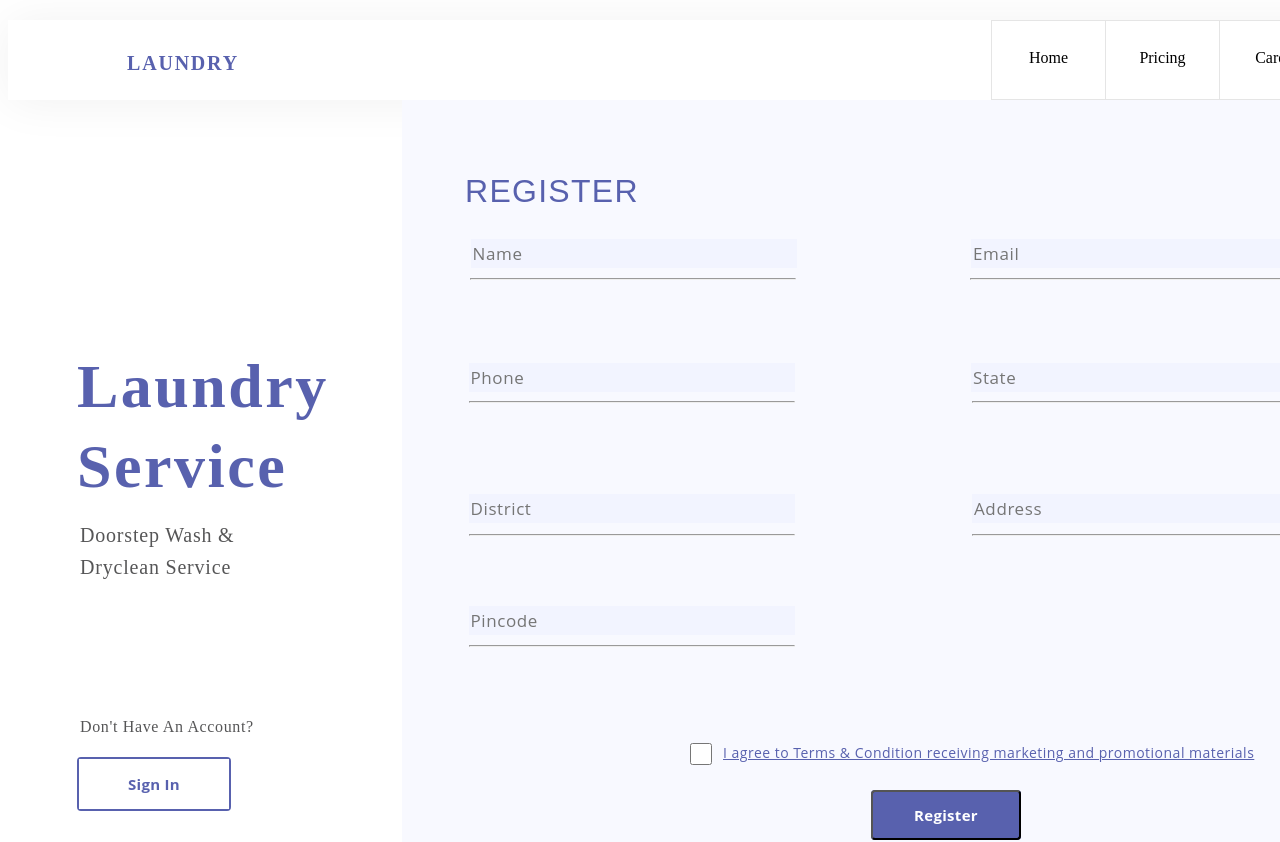
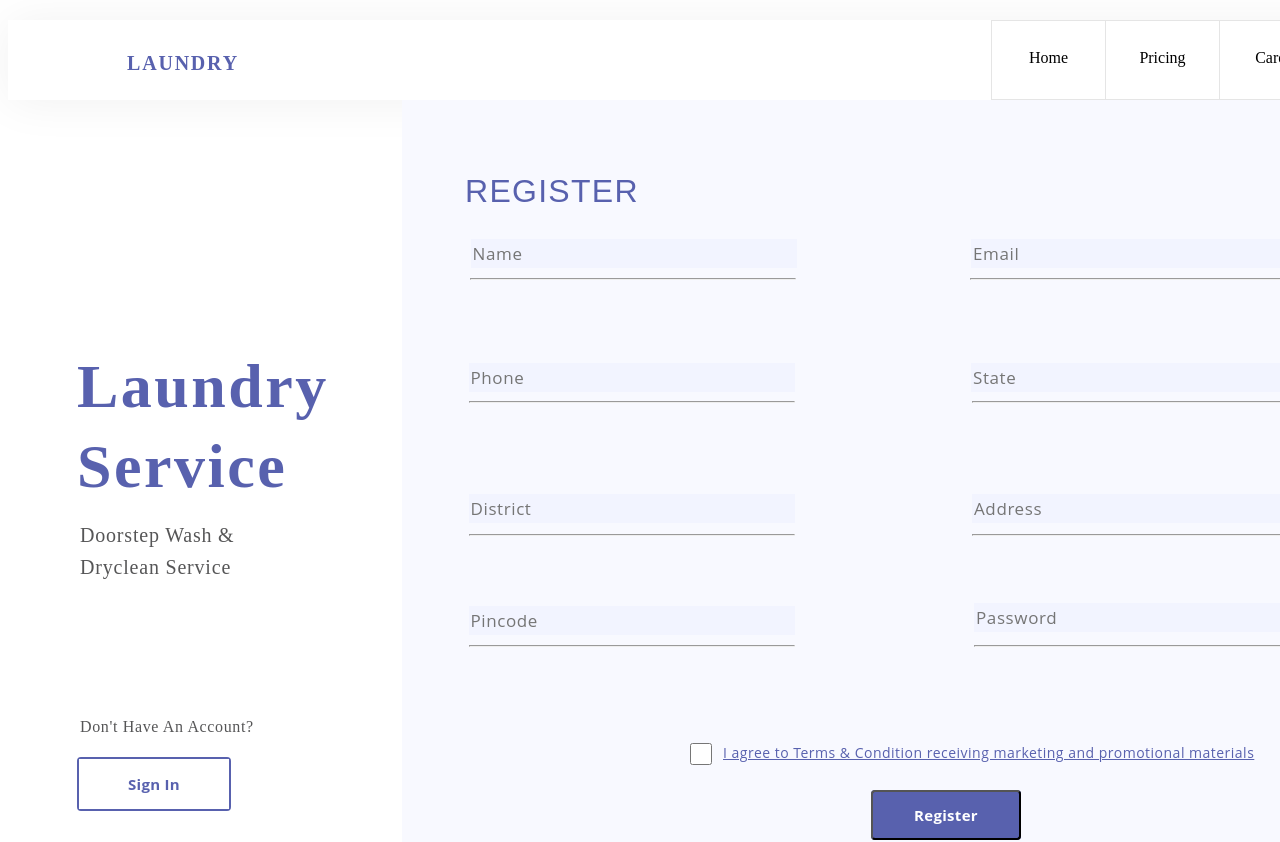
Before and after one commit to PranavMU/LaundryCartApp, a React (Create React App) app in the folder client/: page /register in a window 1280 px wide. Shown: the top 842 px of the page. Built offline with nearby package versions, Linux system fonts and the light colour scheme.

Commit message:
changes in register

```diff
--- a/client/src/components/register/register.css
+++ b/client/src/components/register/register.css
@@ -304,3 +304,23 @@
     background: #5861AE 0% 0% no-repeat padding-box;
     position: absolute;
 }
+#password1 {
+    top: 503px;
+    left: 572px;
+    width: 322px;
+    height: 27px;
+    text-align: left;
+    font: normal normal normal 17px/27px Open Sans;
+    letter-spacing: 0.6px;
+    color: #77838F;
+    opacity: 1;
+    position: absolute;
+    background: #B9C0FD1A 0% 0% no-repeat padding-box;
+    border-style: none;
+}
+.hr10 {
+    width: 324px;
+    position: absolute;
+    top: 537px;
+    left: 572px;
+}
--- a/client/src/components/register/register.js
+++ b/client/src/components/register/register.js
@@ -12,20 +12,15 @@ const Register = ()=>{
     const gotosignin = ()=>{
         navigate("/");
     }
-    const handleLogin = ()=>{
+    const handleLogin = (event)=>{
+        event.preventDefault();
         console.log(registerState);
-        axios({
-            url :"http://localhost:3001/user/register",
-            method: "POST",
-            headers : {
-
-            },
-            data : registerState
-        }).then((userData)=>{
-            console.log(userData)
+        axios.post("http://localhost:3001/user/register",registerState).then((res)=>{
+            console.log(res)
         }).catch((err)=>{
             console.log(err)
         })
+        navigate("/")
     }
     return(
         <>
@@ -77,6 +72,10 @@ const Register = ()=>{
                     <input id="pincode" type="text" placeholder="Pincode" className="register-pincode-input-section-pincode" onChange={(e)=>{setregisterState({...registerState, pincode: e.target.value})}}/>
                     <hr className="hr9"></hr>
                 </div>
+                <div className="register-password-input-section-base">
+                    <input id="password1" type="password" className="register-password-input-section-password" placeholder="Password" onChange={(e)=>{setregisterState({...registerState, password: e.target.value})}}/>
+                    <hr className="hr10"></hr>
+                </div>
                 <div className="register-checkbox-input-section">
                     <input  id="checkbox-register" type="checkbox"/>
                     <label htmlFor="checkbox-register" className="checkbox-text">I agree to Terms & Condition receiving marketing and promotional materials</label>
```
Also changed, not shown: 1 other file (tests, documents, lock files or other folders).
